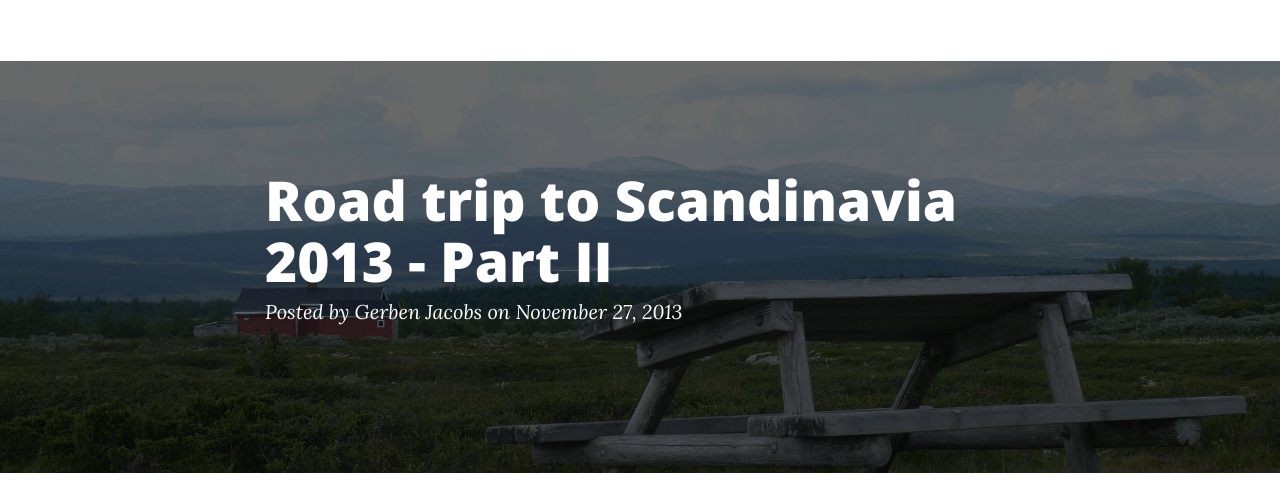
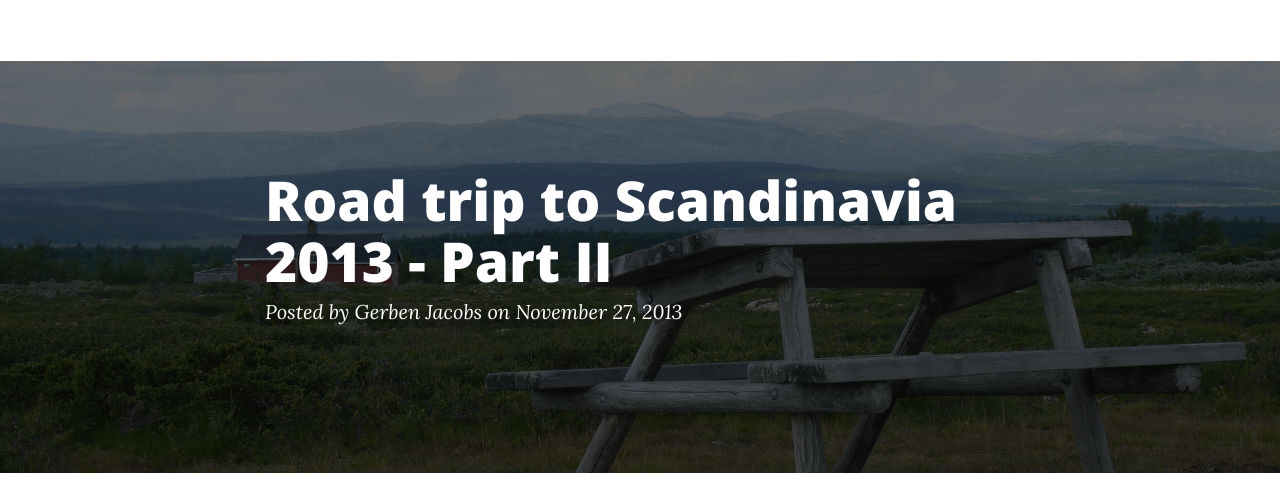
Before and after one commit to gerbenjacobs/gerbenjacobs.github.io, a Jekyll site: the page built from _posts/2013-11-27-road-trip-to-scandinavia-part-ii.html, in a window 1280 px wide. Shown: the top 503 px of the page. Built offline with Jekyll 4.4.1, drawn with Linux system fonts in a browser that asks for light colours; nearby versions of some CDN libraries; grey boxes are pictures that could not be loaded.

Commit message:
Added background-position-y to header image
Change-Id: I81dc2740d69126b797fb3df5c6aba818d5476f44

```diff
--- a/_layouts/post.html
+++ b/_layouts/post.html
@@ -3,8 +3,7 @@ layout: default
 ---
 
 <!-- Post Header -->
-<header class="intro-header"
-        style="background-image: url('{{ site.baseurl }}/{% if page.header-img %}{{ page.header-img }}{% else %}{{ site.header-img }}{% endif %}')">
+<header class="intro-header" style="background-image: url('{{ site.baseurl }}/{% if page.header-img %}{{ page.header-img }}{% else %}{{ site.header-img }}{% endif %}'); {% if page.header-y %}background-position-y: {{ page.header-y}}%;{% endif %}">
     <div class="container">
         <div class="row">
             <div class="col-lg-8 col-lg-offset-2 col-md-10 col-md-offset-1">
--- a/_posts/2013-11-26-road-trip-to-scandinavia-part-i.html
+++ b/_posts/2013-11-26-road-trip-to-scandinavia-part-i.html
@@ -4,6 +4,7 @@ title:  Road trip to Scandinavia 2013 - Part I
 description: In the summer of 2013, my girlfriend and I went on a road trip to Scandinavia with Norway as our main goal. This was our experience! - Part I
 date:   2013-11-26 12:00:00
 header-img: img/flickr-theonewithout-norway-road.png
+headyer-y: 40
 ---
 <h1>Our road trip to Scandinavia</h1>
 <p>
--- a/_posts/2013-11-27-road-trip-to-scandinavia-part-ii.html
+++ b/_posts/2013-11-27-road-trip-to-scandinavia-part-ii.html
@@ -4,6 +4,7 @@ title:  Road trip to Scandinavia 2013 - Part II
 description: In the summer of 2013, my girlfriend and I went on a road trip to Scandinavia with Norway as our main goal. This was our experience! - Part I
 date:   2013-11-27 12:00:00
 header-img: img/flickr-theonewithout-norway-bench.png
+header-y: 61
 ---
 
 <h2 id="day3">Day 3: Løkken and Hjørring</h2>
```
Also changed, not shown: other parts of _layouts/post.html (+2 -5 lines).
